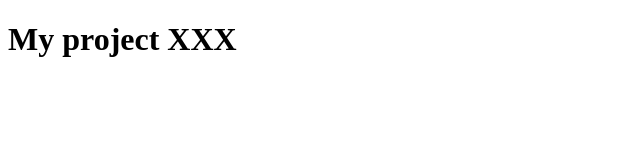
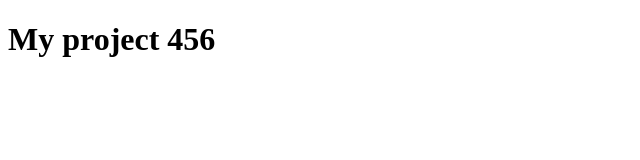
Before and after one commit to KattyKravets/my-project, a plain HTML site: page index.html in a window 1280 px wide. Shown: the full height of the page, 0-640 px from the left. Drawn offline with Linux system fonts and the light colour scheme.

Commit message:
title was changed 2

```diff
--- a/index.html
+++ b/index.html
@@ -7,6 +7,6 @@
     <title>My project</title>
 </head>
 <body>
-<h1>My project XXX</h1>
+<h1>My project 456</h1>
 </body>
 </html>
```
